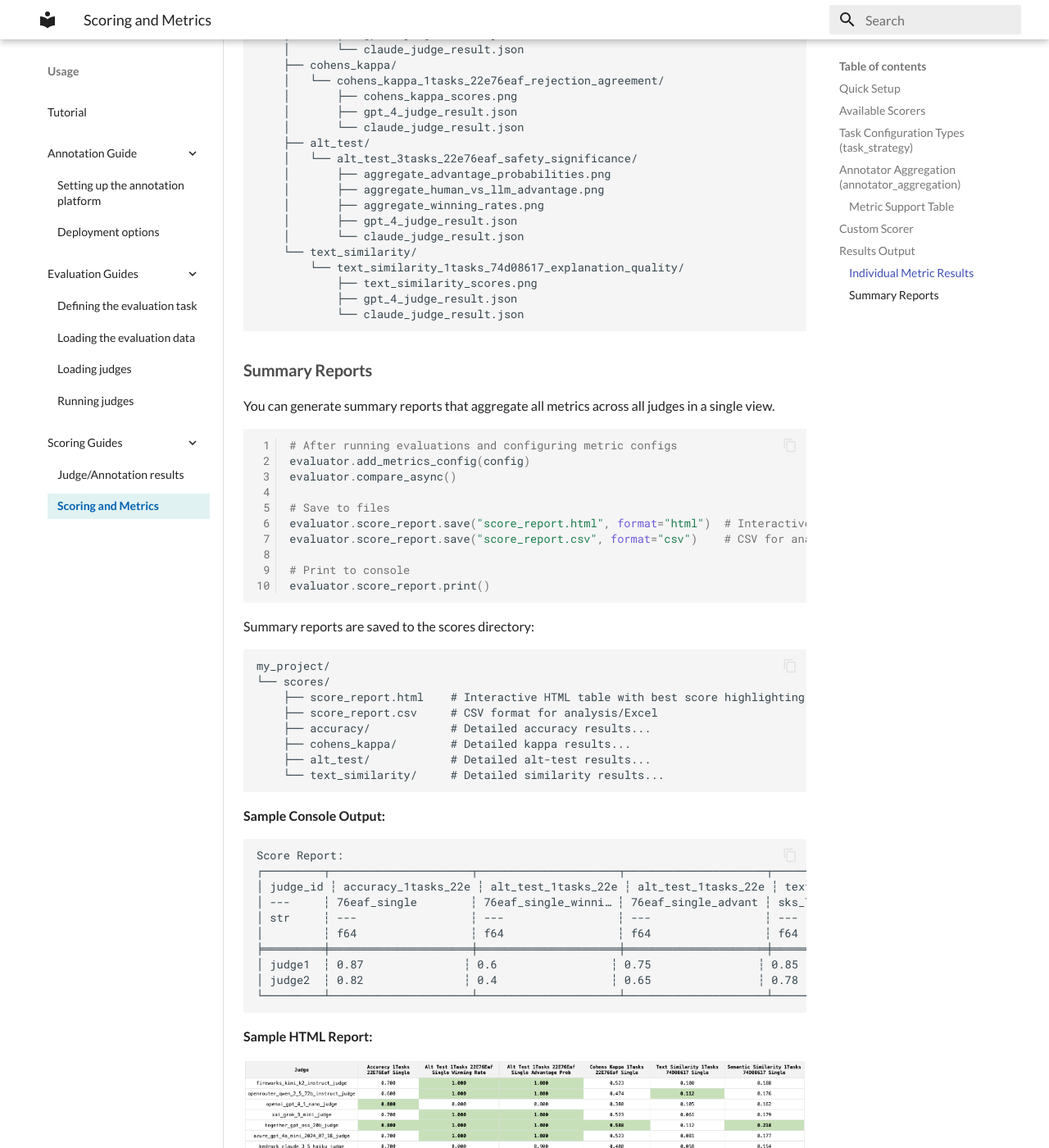
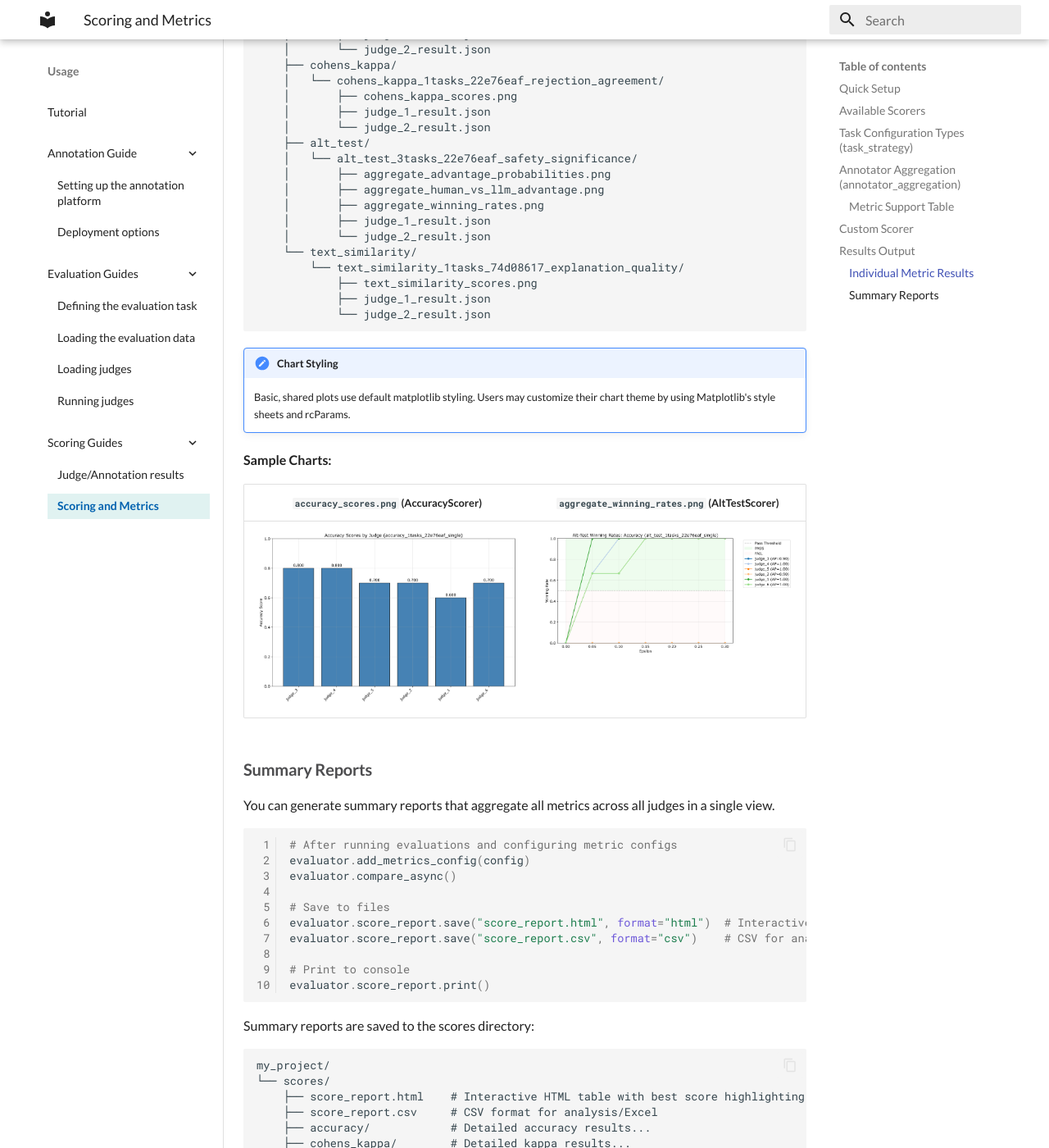
Before and after one commit to govtech-responsibleai/meta-evaluator, an MkDocs documentation site: the page built from docs/guides/scoring.md, in a window 1280 px wide and 1400 px high, scrolled down 7625 px. Shown: the whole window at 82% size. Built offline with MkDocs 1.6.1 and Material for MkDocs 9.7.7, drawn with Linux system fonts in a browser that asks for light colours.

Commit message:
feat: add example charts and tables in scoring.md

````diff
--- a/docs/guides/scoring.md
+++ b/docs/guides/scoring.md
@@ -674,26 +674,36 @@ my_project/
     ├── accuracy/
     │   └── accuracy_1tasks_22e76eaf_rejection_accuracy/
     │       ├── accuracy_scores.png
-    │       ├── gpt_4_judge_result.json
-    │       └── claude_judge_result.json
+    │       ├── judge_1_result.json
+    │       └── judge_2_result.json
     ├── cohens_kappa/
     │   └── cohens_kappa_1tasks_22e76eaf_rejection_agreement/
     │       ├── cohens_kappa_scores.png
-    │       ├── gpt_4_judge_result.json
-    │       └── claude_judge_result.json
+    │       ├── judge_1_result.json
+    │       └── judge_2_result.json
     ├── alt_test/
     │   └── alt_test_3tasks_22e76eaf_safety_significance/
     │       ├── aggregate_advantage_probabilities.png
     │       ├── aggregate_human_vs_llm_advantage.png
     │       ├── aggregate_winning_rates.png
-    │       ├── gpt_4_judge_result.json
-    │       └── claude_judge_result.json
+    │       ├── judge_1_result.json
+    │       └── judge_2_result.json
     └── text_similarity/
         └── text_similarity_1tasks_74d08617_explanation_quality/
             ├── text_similarity_scores.png
-            ├── gpt_4_judge_result.json
-            └── claude_judge_result.json
+            ├── judge_1_result.json
+            └── judge_2_result.json
 ```
+
+!!! note "Chart Styling"
+    Basic, shared plots use default matplotlib styling. Users may customize their chart theme by using Matplotlib's style sheets and rcParams.
+
+**Sample Charts:**
+
+`accuracy_scores.png` (AccuracyScorer) |  `aggregate_winning_rates.png` (AltTestScorer)
+:-------------------------:|:-------------------------:
+![Score Report HTML Table](../assets/example_accuracy_scores.png)|![Score Report HTML Table](../assets/example_aggregate_winning_rates.png)
+
 
 ### Summary Reports
 
@@ -726,20 +736,10 @@ my_project/
 ```
 
 **Sample Console Output:**
-```
-Score Report:
-┌─────────┬─────────────────────┬─────────────────────┬─────────────────────┬─────────────────────┐
-│ judge_id ┆ accuracy_1tasks_22e ┆ alt_test_1tasks_22e ┆ alt_test_1tasks_22e ┆ text_similarity_1ta │
-│ ---     ┆ 76eaf_single        ┆ 76eaf_single_winni… ┆ 76eaf_single_advant ┆ sks_74d0861_single  │
-│ str     ┆ ---                 ┆ ---                 ┆ ---                 ┆ ---                 │
-│         ┆ f64                 ┆ f64                 ┆ f64                 ┆ f64                 │
-╞═════════╪═════════════════════╪═════════════════════╪═════════════════════╪═════════════════════╡
-│ judge1  ┆ 0.87               ┆ 0.6                 ┆ 0.75                ┆ 0.85                │
-│ judge2  ┆ 0.82               ┆ 0.4                 ┆ 0.65                ┆ 0.78                │
-└─────────┴─────────────────────┴─────────────────────┴─────────────────────┴─────────────────────┘
-```
+
+![Score Report CLI Output](../assets/example_score_report_console.png)
+
 
 **Sample HTML Report:**
-<figure markdown="span">
-  ![Score Report HTML Table](../assets/example_summary_report.png)
-</figure>
+
+![Score Report HTML Table](../assets/example_score_report_html.png)
````
Also changed, not shown: docs/assets/example_accuracy_scores.png (added), docs/assets/example_aggregate_winning_rates.png (added), docs/assets/example_score_report_console.png (added), docs/assets/example_score_report_html.png (added), docs/assets/example_summary_report.png (deleted).
